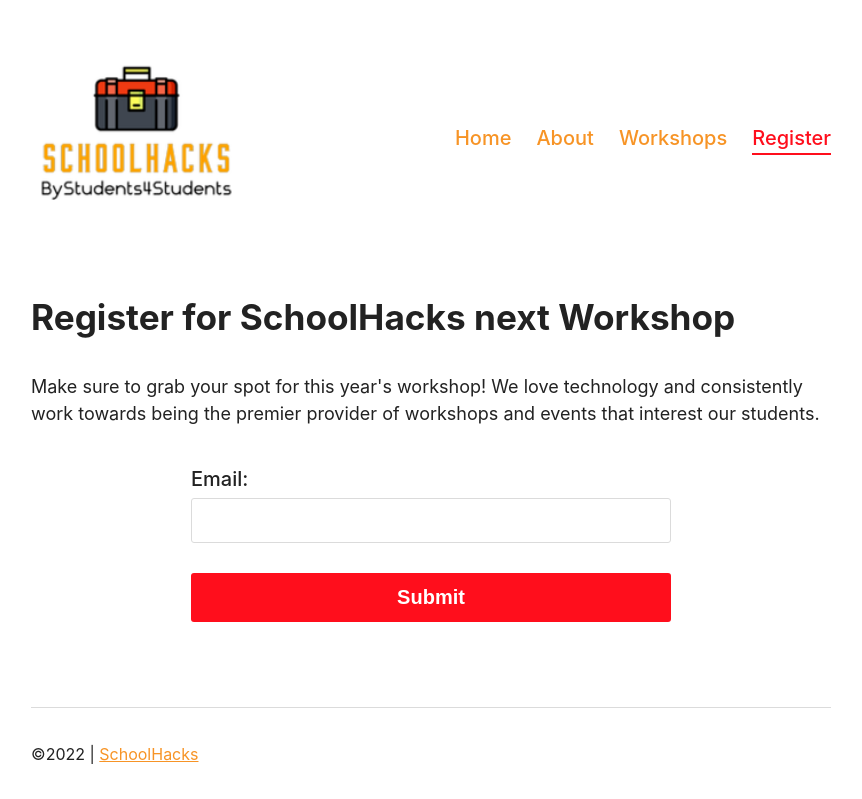
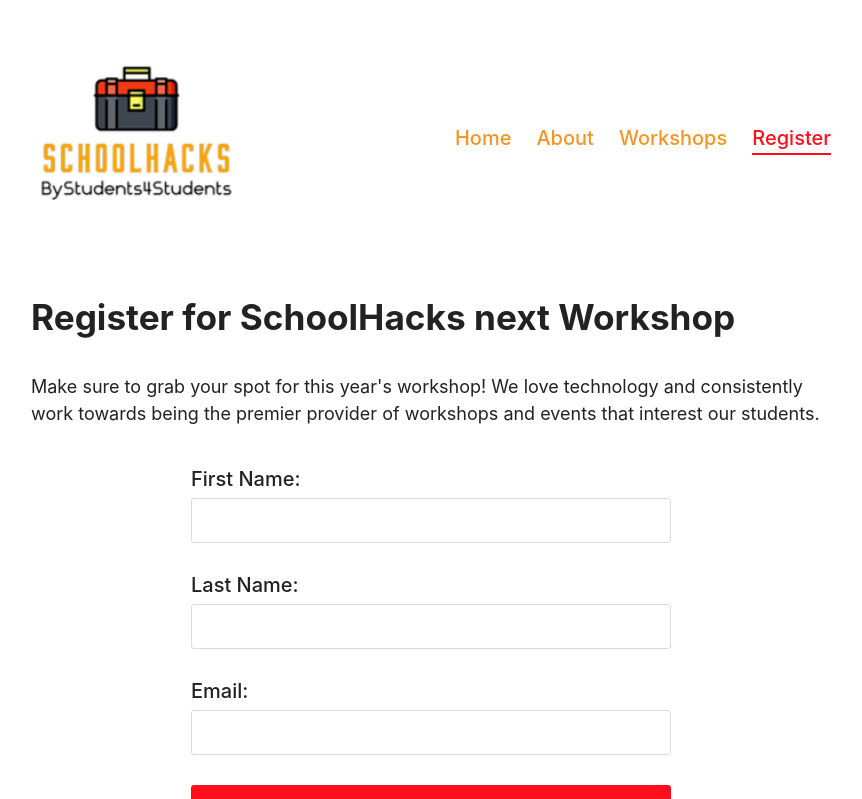
Before and after one commit to tysker/reactrouter-v6-lesson-3sem, a React (Vite) app: page /register in a window 1280 px wide. Shown: the top 799 px of the page, without its empty margins (209-1071 px from the left). Built offline with nearby package versions, Linux system fonts and the light colour scheme.

Commit message:
lesson-final

```diff
--- a/src/components/Confirmation.jsx
+++ b/src/components/Confirmation.jsx
@@ -1,9 +1,19 @@
+import {useLocation} from "react-router-dom"
+
 export default function Confirmation() {
 
+    const { state } = useLocation();
+    const { firstName, lastName, email} = state.user;
     return (
         <div className="container">
             <h1>Thank You!</h1>
-            <p>You're now registered for SchoolHacks.</p>
+            <p>{firstName} {lastName}, you're now registered for SchoolHacks.</p>
+            {email ?
+                <p>We've sent more details to <strong>{email}</strong></p>
+                :
+                null
+            }
+
         </div>
     );
 }
--- a/src/components/Register.jsx
+++ b/src/components/Register.jsx
@@ -4,10 +4,19 @@ import {useNavigate} from "react-router-dom"
 export default function Register() {
     const navigate = useNavigate();
     const emailRef = useRef(null);
+    const firstNameRef = useRef(null);
+    const lastNameRef = useRef(null);
+
 
     function handleSubmit(event) {
+        const user = {
+            firstName: firstNameRef.current.value,
+            lastName: lastNameRef.current.value,
+            email: emailRef.current.value
+        }
         event.preventDefault();
-        navigate("/confirmed")
+        navigate("/confirmed", {state: {user}})
+
     }
 
     return (
@@ -20,6 +29,14 @@ export default function Register() {
             </p>
             <form onSubmit={handleSubmit}>
                 <label>
+                    First Name:
+                    <input required type="text" name="firstName" ref={firstNameRef}/>
+                </label>
+                <label>
+                    Last Name:
+                    <input required type="text" name="lastName" ref={lastNameRef}/>
+                </label>
+                <label>
                     Email:
                     <input required type="text" name="email" ref={emailRef}/>
                 </label>
```
Also changed, not shown: 1 other file (tests, documents, lock files or other folders).
